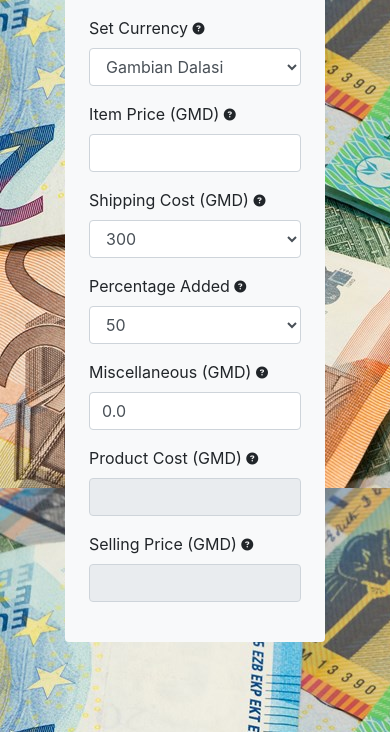
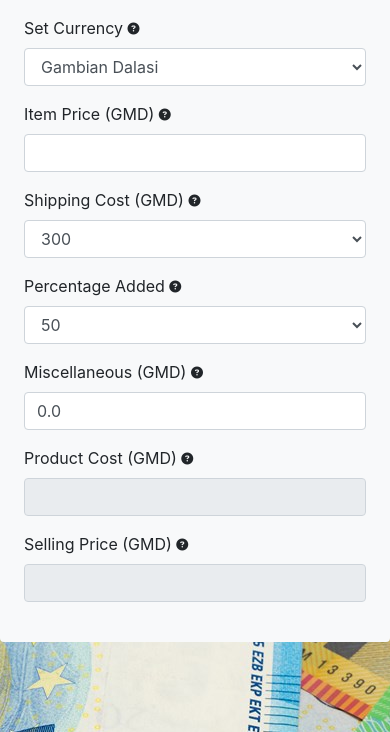
Before and after one commit to akassama/product-price-calculator, a plain HTML site: page index.html in a window 390 px wide. Shown: the part 112-844 px from the top of the page. Drawn offline with nearby package versions, Linux system fonts and the light colour scheme.

Commit message:
Column width updated for small screens

```diff
--- a/index.html
+++ b/index.html
@@ -21,7 +21,7 @@
 <div class="container">
   <h1 class="text-center text-danger">Product Price Calculator</h2>
   <div class="row">
-	  <div class="col-8 offset-2 bg-light rounded p-4">
+	  <div class="col-md-8 col-sm-10 offset-md-2 offset-sm-1 bg-light rounded p-4">
 		  <form action="#">
 			<div class="form-group">
 			  <label for="Currency">Set Currency <i class="fas fa-question-circle fa-xs" data-toggle="tooltip" title="This is the currency to bes used for the value of calculations."></i></label>
```
